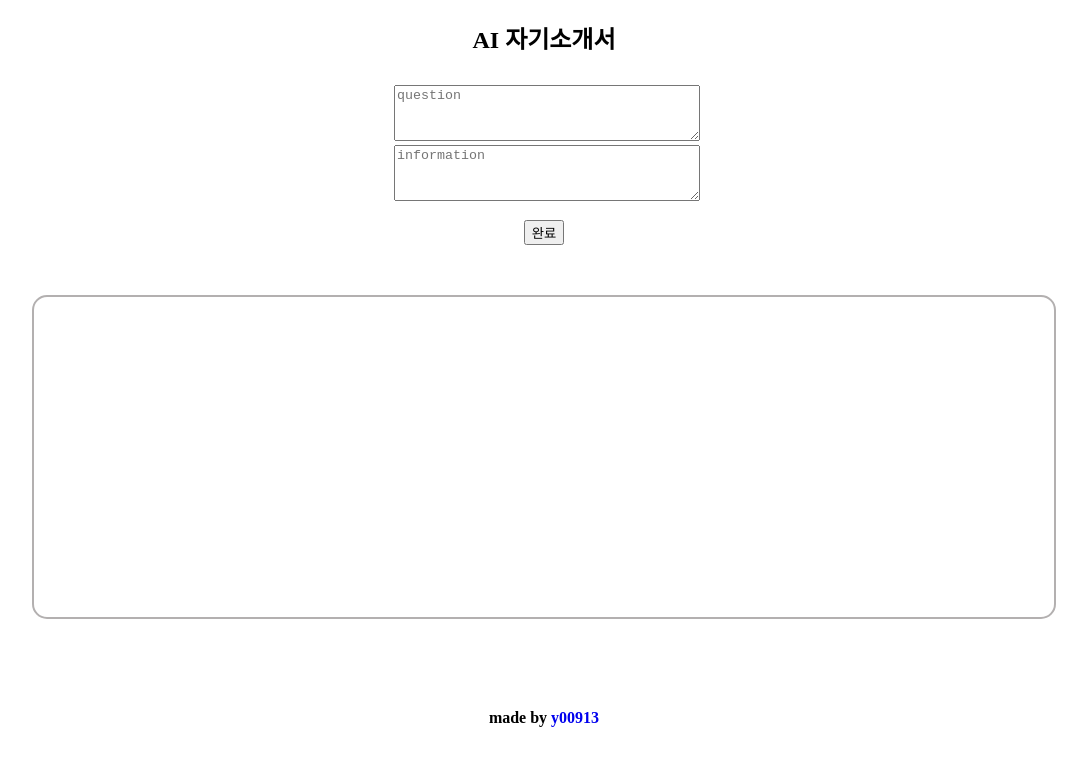
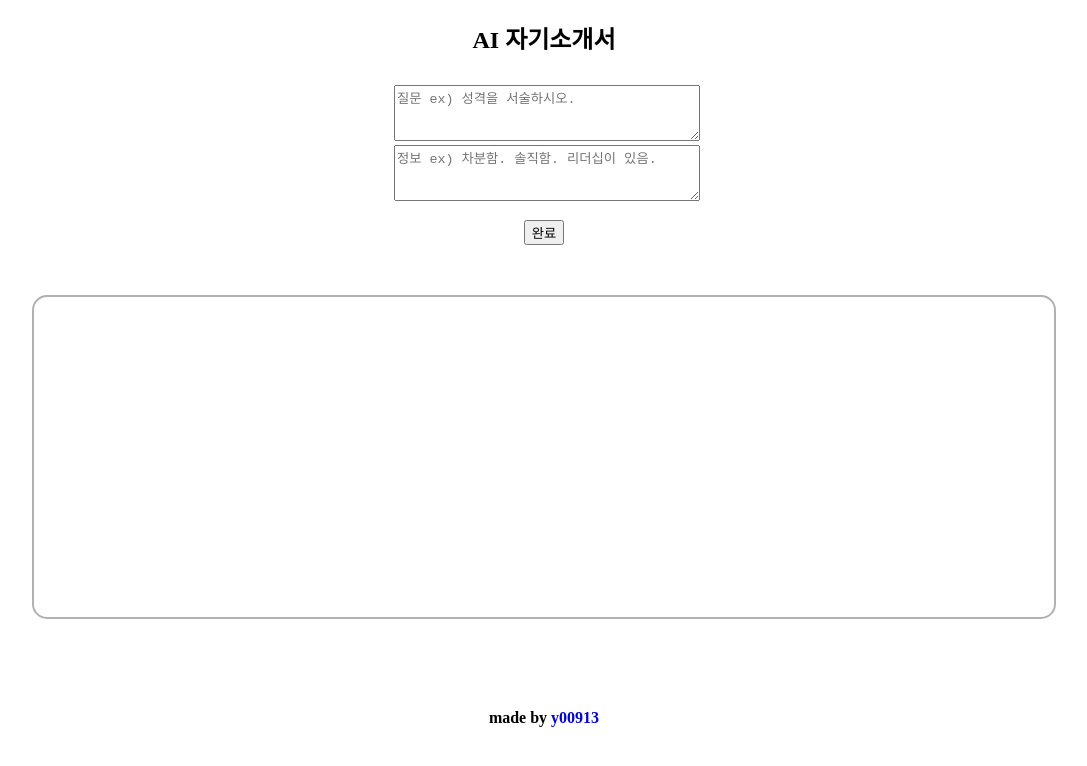
Before and after one commit to y00913/AI-cover-letter, a Vue app in the folder front-end/: page / in a window 1280 px wide. Shown: the top 766 px of the page, without its empty margins (96-1183 px from the left). Built offline with nearby package versions, Linux system fonts and the light colour scheme.

Commit message:
feat: 설명 변경

```diff
--- a/front-end/src/App.vue
+++ b/front-end/src/App.vue
@@ -7,17 +7,24 @@
     <form v-on:submit.prevent="ask" id="ask">
       <div>
         <div>
-          <textarea v-model="question" placeholder="question" id="question"></textarea>
+          <textarea v-model="question" placeholder="질문 ex) 성격을 서술하시오." id="question"></textarea>
         </div>
 
         <div>
-          <textarea v-model="information" placeholder="information" id="information"></textarea>
+          <textarea v-model="information" placeholder="정보 ex) 차분함. 솔직함. 리더십이 있음." id="information"></textarea>
         </div>
       </div>
 
-      <div v-if="!isLoading">
-        <button v-on:keyup.enter="submit" id="button">완료</button>
+      <div id="button">
+        <div v-if="!isLoading">
+          <button v-on:keyup.enter="submit">완료</button>
+        </div>
+
+        <div v-if="isLoading">
+          <a style="color:#8b8a8a;">40초 정도 소요됩니다.</a>
+        </div>
       </div>
+
     </form>
 
     <div id="result-box">
@@ -97,8 +104,8 @@ body {
   height: auto;
   min-height: 300px;
   align-items: center;
-  white-space : pre-wrap;
-  word-wrap : break-word;
+  white-space: pre-wrap;
+  word-wrap: break-word;
 }
 
 #question {
```
